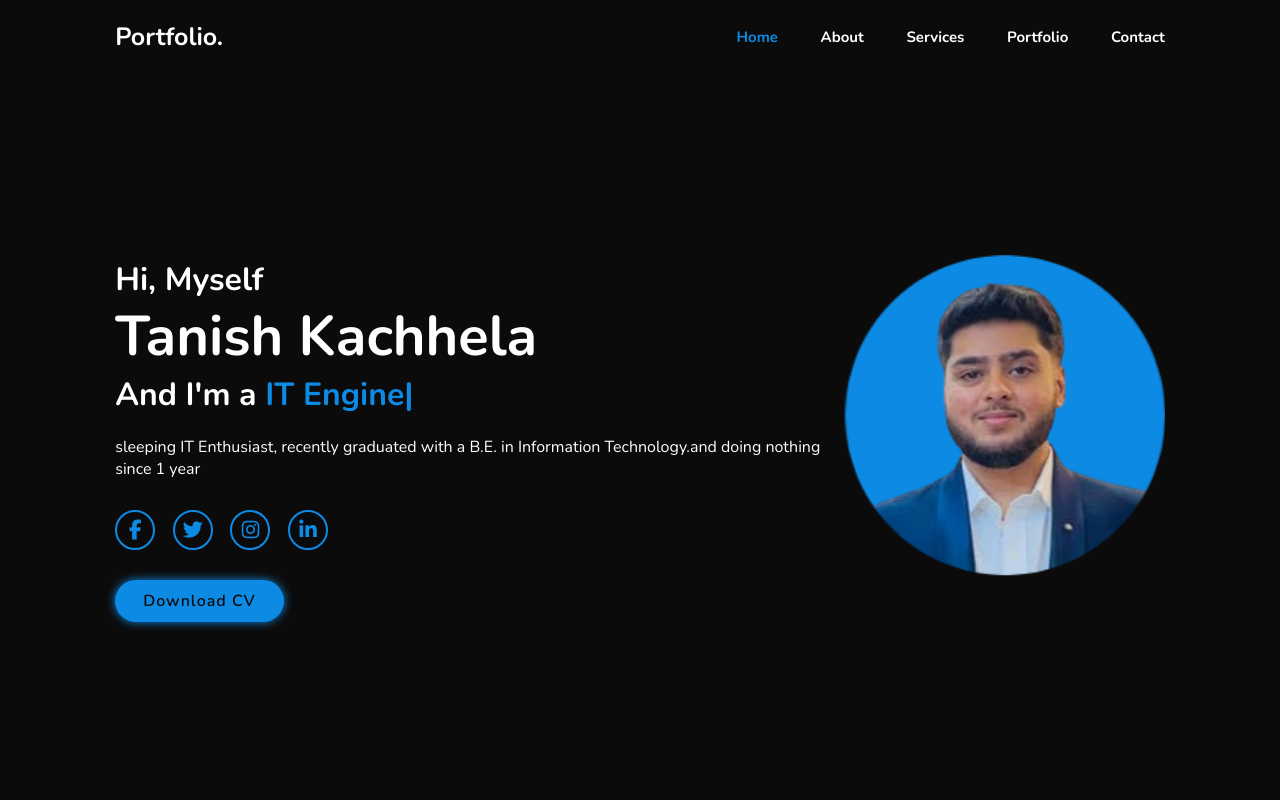
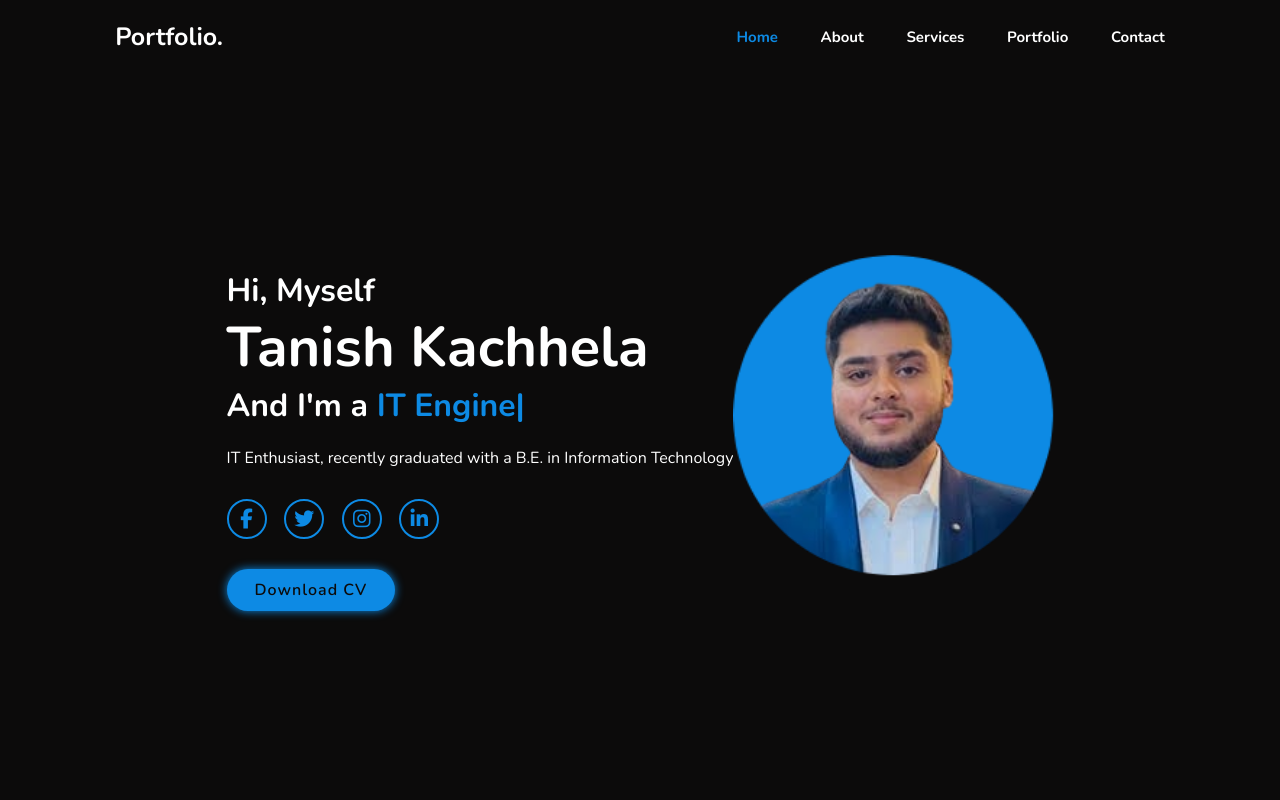
Before and after one commit to Tanishkachhela/PersonalPortifolio, a plain HTML site: page index.html in a window 1280 px wide. Shown: the top 800 px of the page. Drawn offline with nearby package versions, Linux system fonts and the light colour scheme.

Commit message:
Update index.html

```diff
--- a/index.html
+++ b/index.html
@@ -34,7 +34,7 @@
                 <h3>Hi, Myself</h3>
                 <h1>Tanish Kachhela</h1>
                 <h3>And I'm a <span class="multiple-text"></span></h3>
-                <p>sleeping IT Enthusiast, recently graduated with a B.E. in Information Technology.and doing nothing since 1 year</p>
+                <p>IT Enthusiast, recently graduated with a B.E. in Information Technology</p>
                 <div class="social-media">
                     <a href="https://m.facebook.com/tanish.kachhela.3/
                     "><i class="fa-brands fa-facebook-f"></i></a>
```
